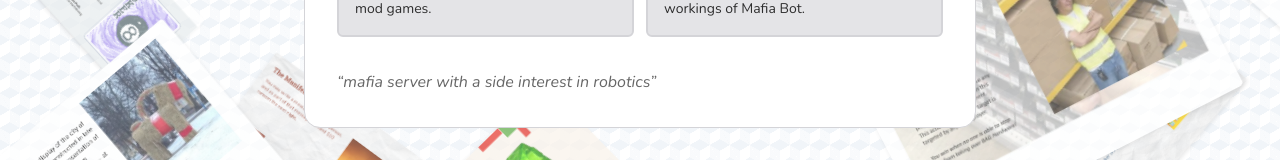
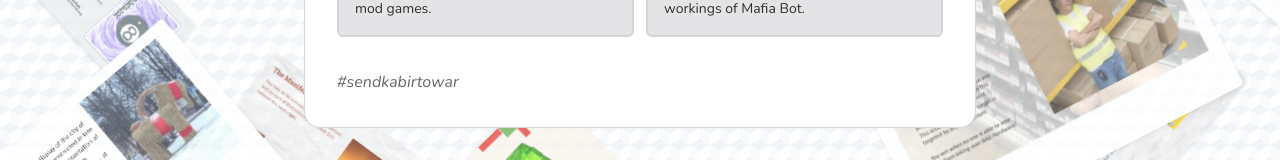
Before and after one commit to EpicPizza/MafiaWebsite, a SvelteKit app: page / in a window 1280 px wide. Shown: the part 485-645 px from the top of the page. Built offline with nearby package versions, Linux system fonts and the light colour scheme; some icons are missing.

Commit message:
Update description text in +page.svelte

```diff
--- a/src/routes/+page.svelte
+++ b/src/routes/+page.svelte
@@ -73,7 +73,7 @@
 
             <div class="flex flex-col sm:flex-row gap-5 sm:items-center justify-between opacity-75 dark:opacity-100">
                 <p class="text-base opacity-80 flex items-center gap-2 italic">
-                    “mafia server with a side interest in robotics”
+                    #sendkabirtowar
                 </p>
                 <div class="opacity-80 flex gap-2">
                     <a aria-label="Discord" target="_blank" href="https://discord.com/invite/NPyexQ2ucU" class="text-2xl -mb-1.5">
```
